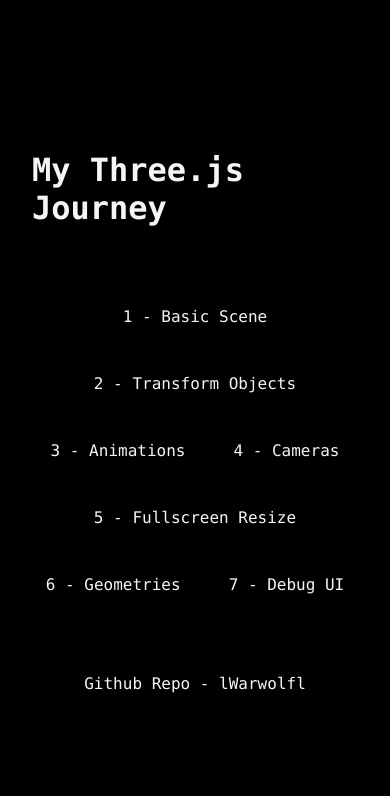
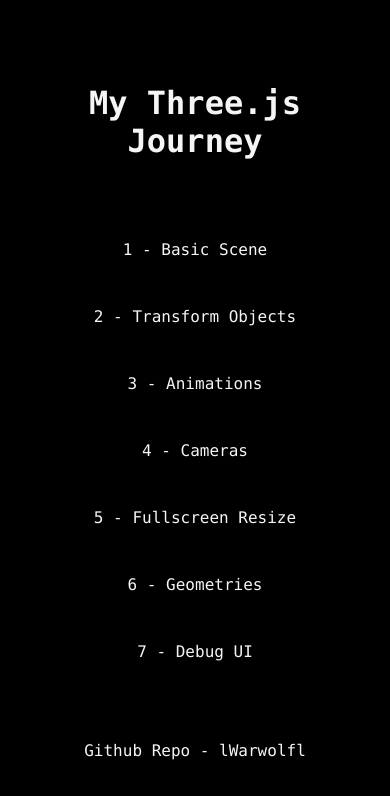
Before and after one commit to lWarwolfl/three-js, a website built with Vite: page index.html in a window 390 px wide. Built offline with nearby package versions, Linux system fonts and the light colour scheme.

Commit message:
fix: styles and preview

```diff
--- a/index.html
+++ b/index.html
@@ -20,7 +20,7 @@
       property="og:description"
       content="This is my attempt at learning Three.js by using Three.js journey course created by Bruno Simon"
     />
-    <meta property="og:image" content="/public/preview.jpg" />
+    <meta property="og:image" content="/preview.jpg" />
 
     <meta property="twitter:card" content="summary" />
     <meta property="twitter:url" content="/" />
@@ -29,7 +29,7 @@
       property="twitter:description"
       content="This is my attempt at learning Three.js by using Three.js journey course created by Bruno Simon"
     />
-    <meta property="twitter:image" content="/public/preview.jpg" />
+    <meta property="twitter:image" content="/preview.jpg" />
 
     <title>My Three.js Journey</title>
   </head>
--- a/src/styles/index.css
+++ b/src/styles/index.css
@@ -12,7 +12,7 @@
 
 .main-container {
   width: 100dvw;
-  height: 100dvh;
+  min-height: 100dvh;
   display: flex;
   justify-content: center;
   align-items: center;
@@ -27,6 +27,7 @@
   color: whitesmoke;
   text-underline-offset: 3px;
   text-decoration: none;
+  text-align: center;
 }
 
 .link {
@@ -55,3 +56,9 @@
   left: 32px;
   z-index: 1000;
 }
+
+@media screen and (max-width: 600px) {
+  .link-container {
+    flex-direction: column;
+  }
+}
```
